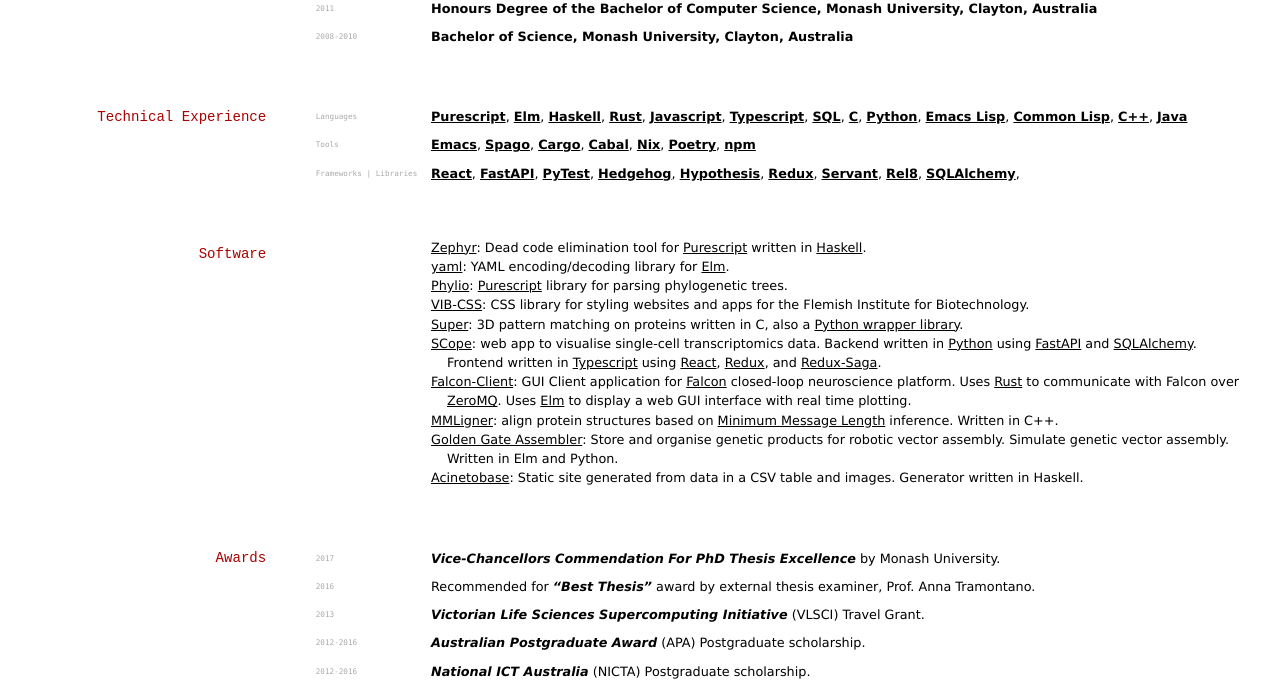
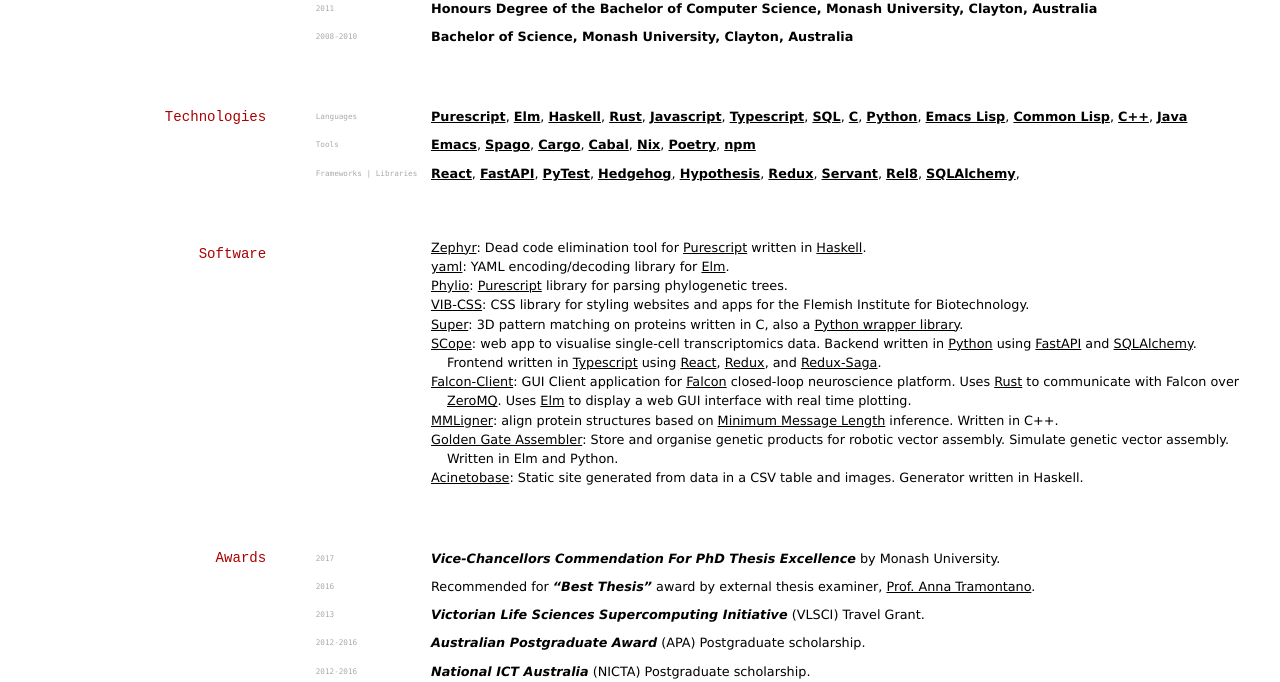
Before and after one commit to MaybeJustJames/jhc-at-home.github.io, a Jekyll site: the page built from index.md, in a window 1280 px wide. Shown: the part 607-1289 px from the top of the page. Built offline with Jekyll 4.4.1, drawn with Linux system fonts in a browser that asks for light colours.

```diff
--- a/index.md
+++ b/index.md
@@ -59,7 +59,7 @@ __Honours Degree of the Bachelor of Computer Science, Monash University, Clayton
 `2008-2010`
 __Bachelor of Science, Monash University, Clayton, Australia__
 
-## Technical Experience
+## Technologies
 
 `Languages`
 **[Purescript](https://www.purescript.org)**, **[Elm](https://elm-lang.org)**, **[Haskell](https://www.haskell.org)**, **[Rust](https://www.rust-lang.org)**, **[Javascript](http://www.jsfuck.com/)**, **[Typescript](https://www.typescriptlang.org)**, **[SQL](https://www.iso.org/standard/63555.html)**, **[C](https://www.open-std.org/jtc1/sc22/wg14/)**, **[Python](https://www.python.org)**, **[Emacs Lisp](https://www.gnu.org/software/emacs)**, **[Common Lisp](http://clhs.lisp.se)**, **[C++](https://isocpp.org)**, **[Java](https://openjdk.org)**
@@ -89,7 +89,7 @@ __Bachelor of Science, Monash University, Clayton, Australia__
 _Vice-Chancellors Commendation For PhD Thesis Excellence_ by Monash University.
 
 `2016`
-Recommended for _"Best Thesis"_ award by external thesis examiner, Prof. Anna Tramontano.
+Recommended for _"Best Thesis"_ award by external thesis examiner, [Prof. Anna Tramontano](https://en.wikipedia.org/wiki/Anna_Tramontano).
 
 `2013`
 _Victorian Life Sciences Supercomputing Initiative_ (VLSCI) Travel Grant.
```
